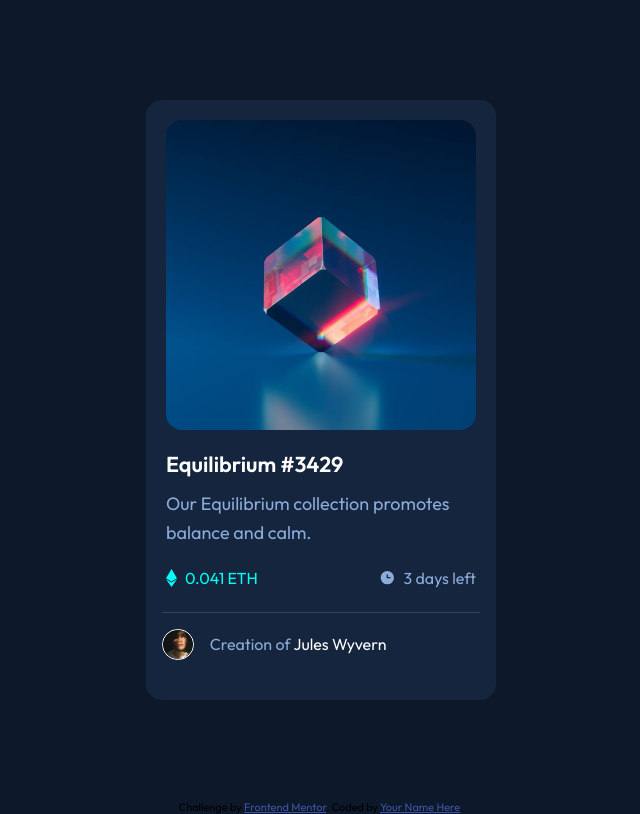
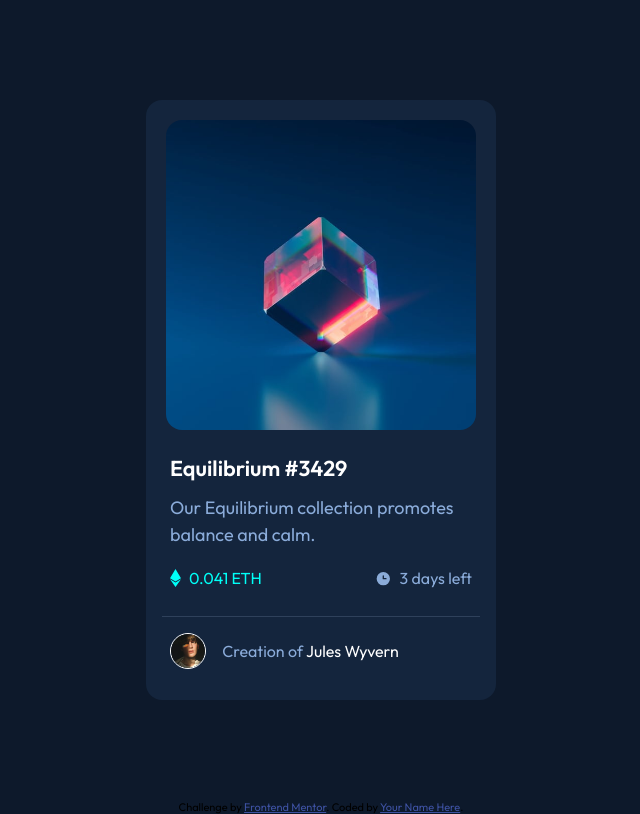
Before and after one commit to amangofer/nft-preview-card-component-frontendmentor, a plain HTML site: page index.html in a window 1280 px wide. Shown: the whole page, without its empty margins (319-959 px from the left). Drawn offline with Linux system fonts and the light colour scheme.

Commit message:
fix some font styling issues

```diff
--- a/style.css
+++ b/style.css
@@ -87,7 +87,7 @@ body {
 
 .ntf-description {
     border-bottom: 1px solid var(--clr-neutral-200);
-    padding: 1rem 0.25rem;
+    padding: 1.25rem 0.5rem;
 }
 
 .ntf-description h1 {
@@ -107,7 +107,7 @@ body {
 .ntf-description p {
     padding: 0.75rem 0;
     font-size: var(--fs-p);
-    line-height: 1.6;
+    line-height: 1.5;
 }
 
 .ntf-pricing {
@@ -123,17 +123,18 @@ body {
 }
 .ntf-price{
     color: var(--clr-primary-accent);
+    font-weight: var(--fw-regular);
 }
 
 .ntf-creator {
     display: flex;
     align-items: center;
     gap: 1rem;
-    padding: 1rem 0;
+    padding: 1rem 0.5rem;
 }
 
 .ntf-creator img {
-    width: 10%;
+    width: 12%;
     border: 1px solid var(--clr-neutral-100);
     border-radius: 50%;
 }
```
